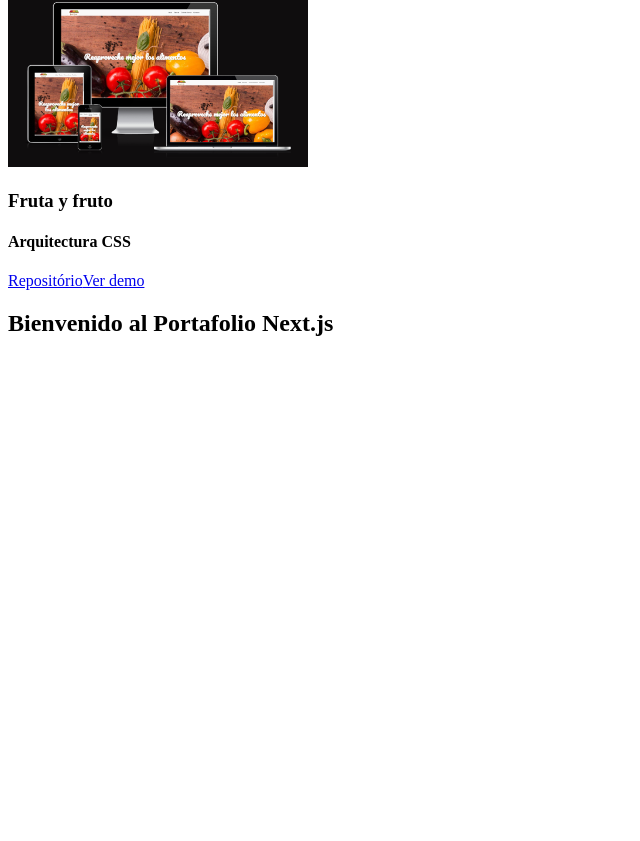
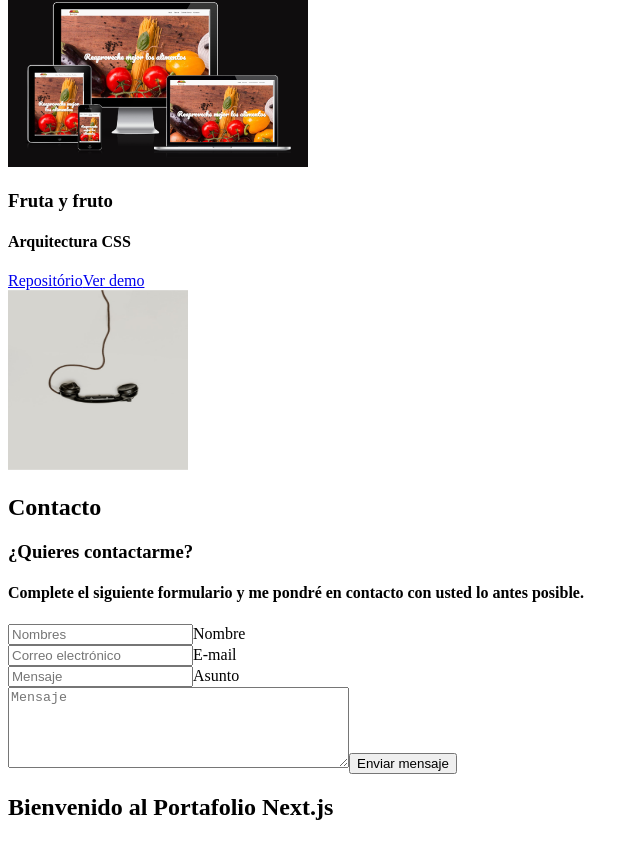
Before and after one commit to mysterio-wil/next-portafolio, a Next.js app: page / in a window 1280 px wide. Shown: the part 8482-9323 px from the top of the page, without its empty margins (0-640 px from the left). Before the commit the page ends 8839 px from the top, so only its background shows below. Built offline with nearby package versions, Linux system fonts and the light colour scheme.

Commit message:
Migración: Sección Contacto convertida a componente React e integrada en la página principal. Documentación actualizada.

```diff
--- a/src/app/page.tsx
+++ b/src/app/page.tsx
@@ -4,6 +4,7 @@ import Skills from '../components/Skills';
 import Hobbies from '../components/Hobbies';
 import Academic from '../components/Academic';
 import Experience from '../components/Experience';
+import Contact from '../components/Contact';
 
 export default function Home() {
   return (
@@ -14,6 +15,7 @@ export default function Home() {
       <Hobbies />
       <Academic />
       <Experience />
+      <Contact />
       {/* Contenido principal aquí */}
       <h2 className="text-center text-2xl font-bold mt-8">Bienvenido al Portafolio Next.js</h2>
       {/* Aquí se irán integrando las siguientes secciones migradas */}
--- /dev/null
+++ b/src/components/Contact.tsx
@@ -0,0 +1,40 @@
+import Image from 'next/image';
+
+export default function Contact() {
+  return (
+    <section className="formcontact" id="contacto">
+      <div className="formcontact__contact">
+        <div className="formcontact--left">
+          <Image className="formcontact__img" src="/assets/contact_image.png" alt="imagen de contacto" width={180} height={180} />
+        </div>
+        <div className="formcontact__text">
+          <h2 className="formcontact__title">Contacto</h2>
+          <h3 className="formcontact__subtext">¿Quieres contactarme?</h3>
+          <h4 className="formcontact__subtext">
+            Complete el siguiente formulario y me pondré en contacto con usted lo antes posible.
+          </h4>
+          <form action="https://formspree.io/f/xdovdynk" className="formcontact__form" name="form" id="form" method="POST">
+            <div className="formcontact__grupo">
+              <input className="formcontact__input" type="text" name="nombre" id="nombre" placeholder="Nombres" required />
+              <label className="formcontact__grupo--label" htmlFor="nombre">Nombre</label>
+              <span className="input-message-error"></span>
+            </div>
+            <div className="formcontact__grupo">
+              <input className="formcontact__input" type="email" name="email" id="email" placeholder="Correo electrónico" required />
+              <label className="formcontact__grupo--label" htmlFor="email">E-mail</label>
+              <span className="input-message-error"></span>
+            </div>
+            <div className="formcontact__grupo">
+              <input className="formcontact__input" type="text" name="asunto" id="asunto" placeholder="Mensaje" required />
+              <label className="formcontact__grupo--label" htmlFor="asunto">Asunto</label>
+              <span className="input-message-error"></span>
+            </div>
+            <textarea className="formcontact__textarea" rows={5} cols={40} id="mensagem" name="mensaje" placeholder="Mensaje"></textarea>
+            <button type="submit" className="formcontact__button">Enviar mensaje</button>
+            <p className="warnings" id="warnings"></p>
+          </form>
+        </div>
+      </div>
+    </section>
+  );
+}
```
Also changed, not shown: 2 other files (tests, documents, lock files or other folders).
